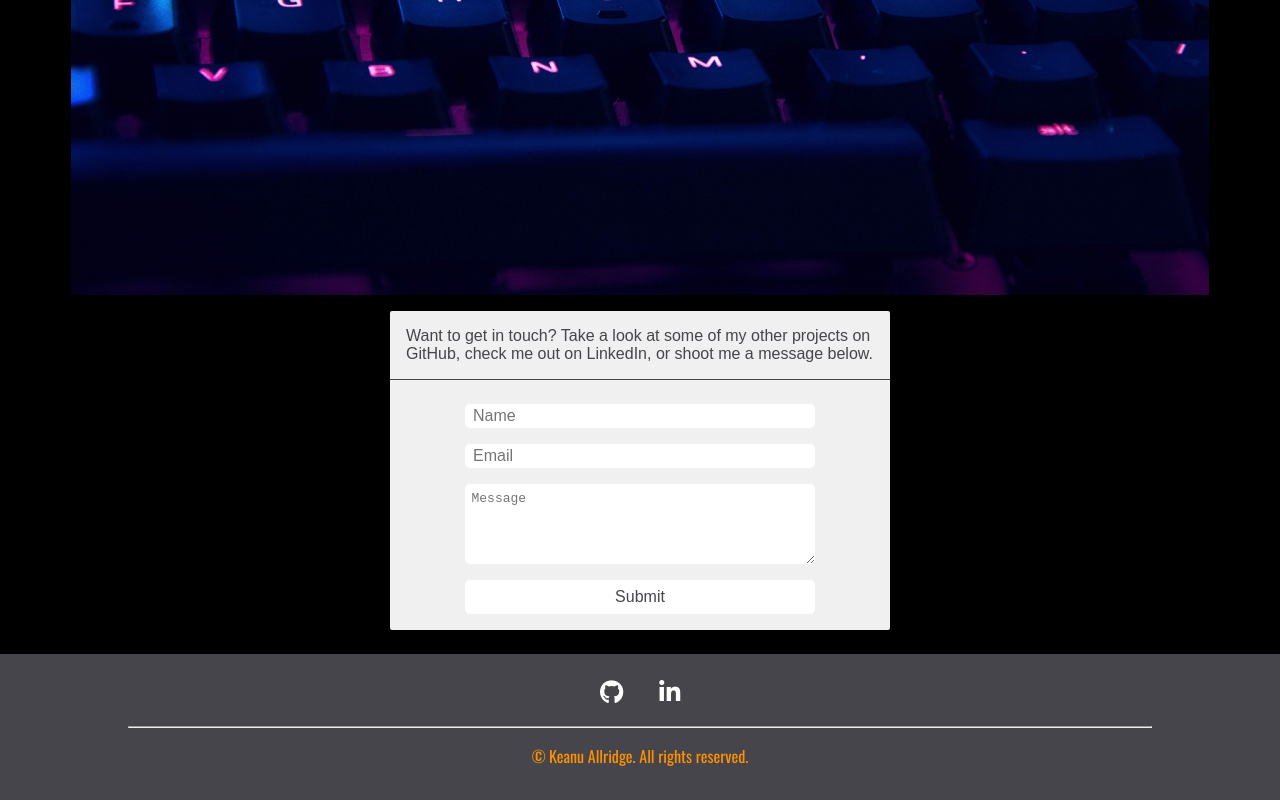
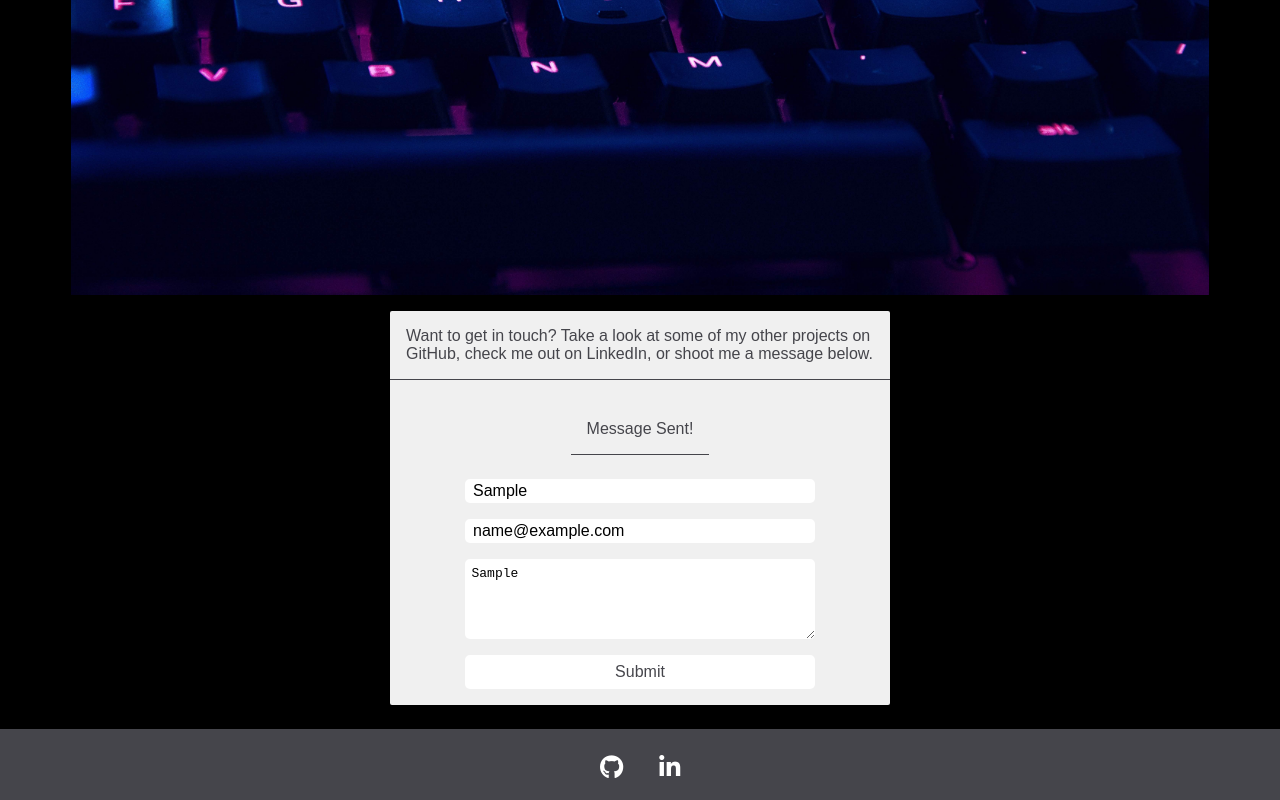
Before and after one commit to Kianek/vue-portfolio, a Vue app: page /contact in a window 1280 px wide. Both pictures are taken after typing "Sample", "name@example.com", "Sample" into the empty fields and a click on the input "Submit". Shown: the part 369-1169 px from the top of the page. Built offline with nearby package versions, Linux system fonts and the light colour scheme.

Commit message:
Bug fixes

```diff
--- a/src/pages/Contact.vue
+++ b/src/pages/Contact.vue
@@ -14,6 +14,8 @@
           GitHub, check me out on LinkedIn, or shoot me a message below.
         </p>
 
+        <p v-if="msgSuccess">Message Sent!</p>
+        <p v-else-if="msgErr">Something went wrong..</p>
         <form
           @submit.prevent="sendMessage"
           name="contact-form"
@@ -59,11 +61,14 @@ import Page from "../components/layout/Page";
 import axios from "axios";
 
 export default {
+  name: "ContactForm",
   data() {
     return {
       name: "",
       email: "",
-      message: ""
+      message: "",
+      msgSuccess: false,
+      msgErr: false
     };
   },
   methods: {
@@ -74,23 +79,29 @@ export default {
         )
         .join("&");
     },
-    sendMessage: function(e) {
+    sendMessage: function() {
       const opts = {
         header: { "Content-Type": "application/x-www-form-urlencoded" }
       };
 
-      this.name = this.email = this.message = "";
+      const msg = this.encode({
+        "form-name": "message",
+        name: this.name,
+        email: this.email,
+        message: this.message
+      });
 
-      axios.post(
-        "/",
-        this.encode({
-          "form-name": "message",
-          name: this.name,
-          email: this.email,
-          message: this.message
-        }),
-        opts
-      );
+      axios
+        .post(
+          "/",
+          this.encode({
+            "form-name": "message",
+            ...msg
+          }),
+          opts
+        )
+        .then(() => (this.msgSuccess = true))
+        .catch(() => (this.msgErr = true));
     }
   },
   components: {
```
